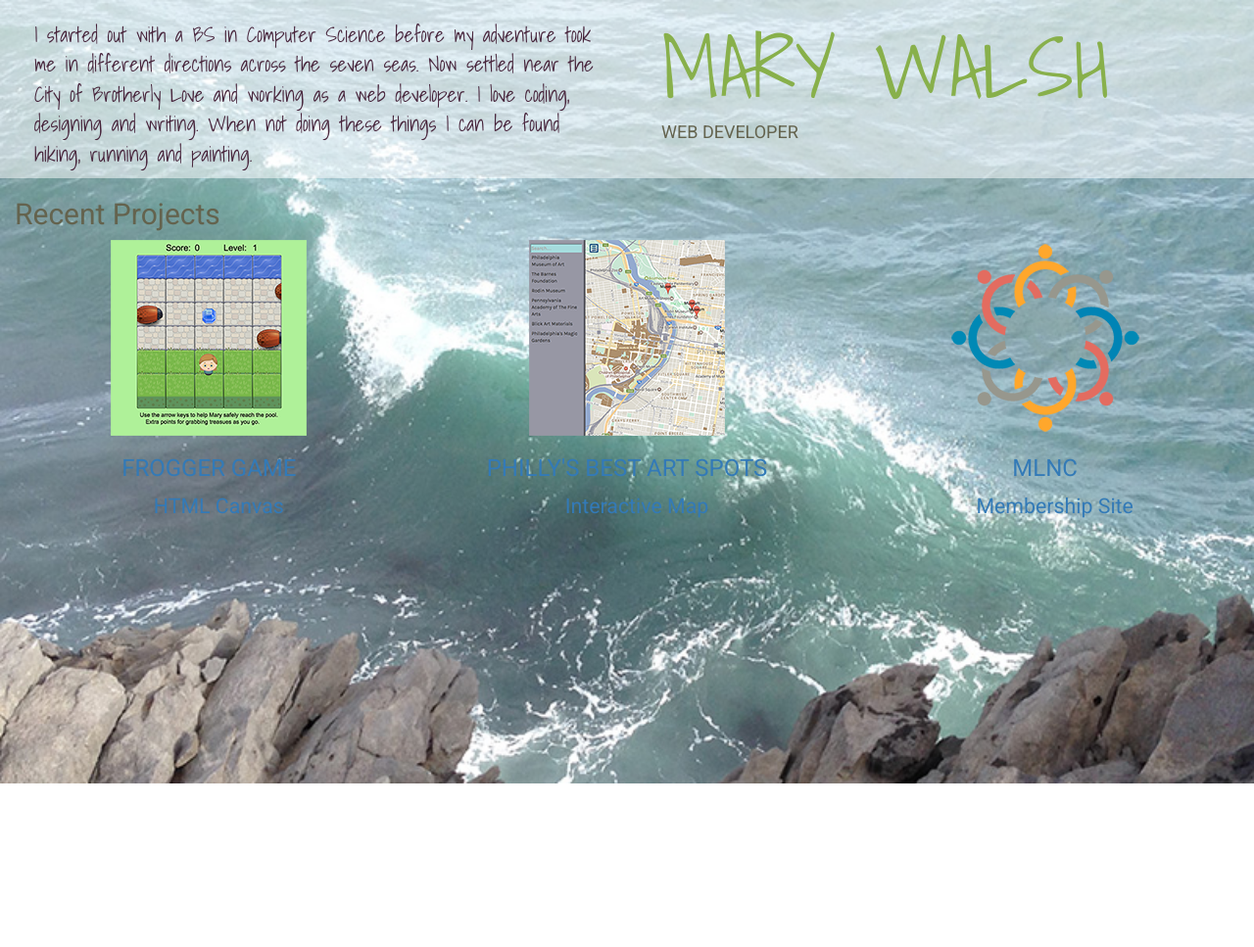
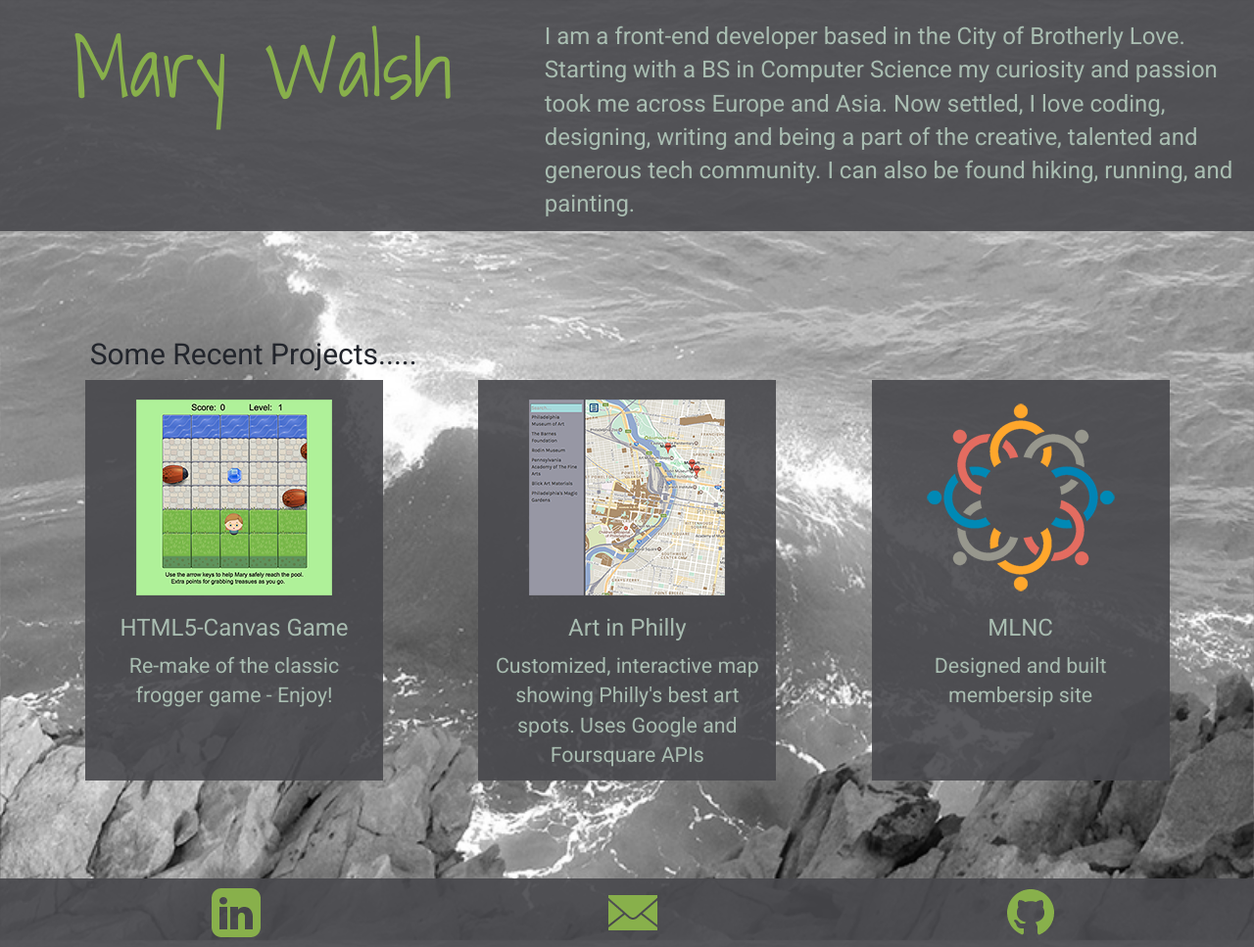
Before and after one commit to MaryDurkin/MaryDurkin.github.io, a plain HTML site: page index.html in a window 1280 px wide. Shown: the whole page at 98% size. Before the commit the page ends 800 px from the top, so only its background shows below. Drawn offline with Linux system fonts and the light colour scheme.

Commit message:
changed blurb, images and css

```diff
--- a/css/style.css
+++ b/css/style.css
@@ -1,8 +1,19 @@
+html {
+    position: relative;
+    min-height: 100%;
+}
+/*
 body {
+    margin-bottom: 60px /* Height of the footer
+}
+*/
+
+body {
+	height: 100%;
 	font-family: 'Roboto', sans-serif;
-	color: #64634e;
+	color: #22252c;
 	font-weight: 400;
-	background-image: url('../images/Wave.jpg');
+	background-image: url('../images/wavebw.jpg');
 	-webkit-background-size: cover;
   	-moz-background-size: cover;
   	-o-background-size: cover;
@@ -10,6 +21,7 @@ body {
 	background-repeat: no-repeat;
 	background-position: center center;
 	background-attachment: fixed;
+	margin-bottom: 150px;
 }
 
 h1 {
@@ -23,17 +35,56 @@ img, embed, object, video {
 
 p {
 	font-size: 16pt;
-	padding-left: 20px;
 }
 
-.row.header {
-	background-color: rgba(255,255,255,0.5);
+footer {
+	background-color: rgba(73,73,77,0.9);
+    position: absolute;
+    bottom: 0;
+    padding-top: 10px;
+    padding-bottom: 10px;
+    width: 100%;
+    /* height: 60px  Example value */
+}
+
+a {
+	color: #a9bdb1;
+}
+
+.container-fluid {
+	padding-left: 0;
+	padding-right: 0;
+}
+.row {
+  display: -webkit-box;
+  display: -webkit-flex;
+  display: -ms-flexbox;
+  display:   flex;
+  flex-wrap: wrap;
+}
+.row > [class*='col-'] {
+  display: flex;
+  flex-direction: column;
+}
+.header {
+	background-color: rgba(73,73,77,0.9);
+}
+
+.about-me {
+	color: white;
+}
+
+.top-7 {
+	margin-top: 7%;
+}
+.row-centered {
+	margin-left: 3%;
+	margin-right: 2%;
 }
 
 .text-thin {
-	font-family: 'Shadows Into Light', cursive;
+
 	font-weight: 100;
-	color: #47243b;
 }
 
 .text-medium {
@@ -54,15 +105,43 @@ p {
 
 .name {
 	/*padding-top: 40px;*/
+	font-family: 'Shadows Into Light', cursive;
+	text-align: center;
 	padding-left: 20px;
 	color: #88b04b;
 	font-size: 65pt;
 }
 
+.sub-header {
+	margin-left:7%;
+}
+.projects {
+	padding-top: 20px;
+	margin-left: 4%;
+	margin-right: 4%;
+	margin-bottom: 20px;
+	background-color: rgba(73,73,77,0.9);
+	color: #a9bdb1;
+
+}
 .profession {
 	padding-left: 20px;
 }
 
 .blurb {
+
+	font-size: 24px;
 	padding-top: 20px;
+	padding-left: 10px;
+	color: #a9bdb1;
+	font-weight: 100;
 }
+
+.skills{
+	margin-left: 20%;
+	font-family: 'Shadows Into Light', cursive;
+	font-size: 24px;
+	color: #a9bdb1;
+	font-weight: 100;
+	background-color: rgba(73,73,77,0.9);
+}
--- a/index.html
+++ b/index.html
@@ -2,7 +2,9 @@
 <!-- saved from url=(0155)file:///Users/marywalsh/Documents/Udacity/Front%20End%20Web%20Design/Portfolio/Project%201%20-portfolio/HTML-CSS%20L3/bootstrap/bootstrap-prestructure.html -->
 <html>
   <head>
-    <meta http-equiv="Content-Type" content="text/html; charset=UTF-8">
+    <meta charset="UTF-8">
+    <meta http-equiv="X-UA-Compatible" content="IE=edge">
+    <!--<meta http-equiv="Content-Type" content="text/html; charset=UTF-8"> -->
     <meta name="viewport" content="width=device-width, initial-scale=1">
     <script type="text/javascript" src="js/jquery-2.1.4.js"></script>
     <script type="text/javascript" src="js/bootstrap.min.js"></script>
@@ -14,58 +16,71 @@
     <link rel="shortcut icon" href="images/favicon.ico" type="image/x-icon" />
   </head>
   <body>
-    <body>
     <div class="container-fluid">
-      <div class="row header">
+      <header class="row header">
+          <div class="col-md-5">
+            <h1 class="text-thin name">Mary Walsh</h1>
+          </div>
+          <div class="col-md-7 about-me">
+            <p class="text-thin blurb">I am a front-end developer based in the City of Brotherly Love. Starting with a BS in Computer Science my curiosity and passion took me across Europe and Asia. Now settled, I love coding, designing, writing and being a part of the creative, talented and generous tech community. I can also be found hiking, running, and painting.</p>
+            <!--
+             <p class="text-thin blurb">Hello World! I started out with a BS in Computer Science before my adventure took me in different directions across the seven seas. Now settled near the City of Brotherly Love and working as a web developer. I love coding, designing and writing. When not doing these things I can be found hiking, running or creating art.</p>
+            -->
+          </div>
+      </header>
        <!-- <div class="col-md-3">
           <img src="images/headshot.jpg" class="img-responsive my-picture" alt="headshot">
         </div> -->
-        <div class="col-md-6">
-          <p class="text-thin blurb">I started out with a BS in Computer Science before my adventure took me in different directions across the seven seas. Now settled near the City of Brotherly Love and working as a web developer. I love coding, designing and writing. When not doing these things I can be found hiking, running and painting.</p>
+
+
+      <div class="row top-7">
+        <div class="col-md-12 sub-header">
+    	    <h2 class="text-medium">Some Recent Projects.....</h2>
         </div>
-        <div class="col-md-6 text-uppercase">
-          <h1 class="text-thin name">Mary Walsh</h1>
-          <h4 class="profession">Web Developer</h4>
+      </div>
+      <div class="row row-centered">
+        <div class="col-md-3 text-center projects">
+
+            <a href="http://marydurkin.github.io/frontend-nanodegree-arcade-game/" target="_blank"><img src="images/Frogger-sm.png"  class="img-responsive center-block" alt="frogger game">
+            <h3>HTML5-Canvas Game</h3></a>
+            <p>Re-make of the classic frogger game - Enjoy!</p>
+
         </div>
+        <div class="col-md-3 text-center projects">
 
+            <a href="http://marydurkin.github.io/Art-in-Philly/" max-width ="200px" target="_blank"><img src="images/Art-in-Philly-sm.png"  class="img-responsive center-block" alt="Philly Art Map">
+            <h3>Art in Philly</h3></a>
+            <p>Customized, interactive map showing Philly's best art spots. Uses Google and Foursquare APIs</p>
+
+        </div>
+        <div class="col-md-3 text-center projects">
+
+            <a href="http://www.mainlinenewcomers.org" target="_blank"><img src="images/MLNC-sm.png"  class="img-responsive center-block" alt="MLNC Logo">
+            <h3 class="text-medium">MLNC</h3></a>
+            <p>Designed and built membersip site</p>
+        </div>
       </div>
 
+    </div>
+    <div class="container-fluid">
+      <footer class="navbar-fixed-bottom">
+        <div class="row row-centered">
+          <div class="col-md-4 text-center">
+            <a href="https://www.linkedin.com/in/mary-durkin-walsh" target="_blank"><img src="images/linkedin.png"  class="img-responsive center-block" alt="LinkedIn"></a>
+          </div>
+          <div class="col-md-4 text-center">
+            <a href="mailto:mary@marydurkinwalsh.com"><img src="images/message.png"  class="img-responsive center-block" alt="LinkedIn"></a>
+          </div>
+          <div class="col-md-4 text-center">
+            <a href="https://github.com/MaryDurkin" target="_blank"><img src="images/github.png"  class="img-responsive center-block" alt="GitHub"></a>
+          </div>
+        </div>
+        <div class="row">
+        </div>
+      </footer>
+    </div>
+  </body>
 
-      <!-- remove main pic
-      <div class="row">
-        <div class="col-md-12">
-
-           <img src="images/winter-landscape.jpg"  class="img-responsive" data-toggle="modal" data-target="#large-pic" alt="winterlandscape painting">
-        </div>
-      </div>
-      -->
-      <div class="row">
-        <div class="col-md-12">
-    	    <h2 class="text-medium">Recent Projects</h2>
-        </div>
-      </div>
-      <div class="row">
-        <div class="col-md-4 text-center">
-          <!-- window  sill painting from google+ -->
-          <a href="http://marydurkin.github.io/frontend-nanodegree-arcade-game/" target="_blank"><img src="images/Frogger-sm.png"  class="img-responsive center-block" alt="frogger game">
-          <h3 class="text-uppercase">Frogger Game</h3>
-          <p><a class="text-medium" href="http://marydurkin.github.io/frontend-nanodegree-arcade-game/" target="_blank">HTML Canvas</a></p>
-        </div>
-        <div class="col-md-4 text-center">
-          <!-- Pig painting from Google + -->
-          <a href="http://marydurkin.github.io/Art-in-Philly/" max-width ="200px" target="_blank"><img src="images/Art-in-Philly-sm.png"  class="img-responsive center-block" alt="Philly Art Map">
-          <h3 class="text-uppercase">Philly's Best Art Spots</h3>
-          <p><a class="text-medium" href="http://marydurkin.github.io/Art-in-Philly/" target="_blank">Interactive Map</a></p>
-        </div>
-        <div class="col-md-4 text-center">
-          <!-- Bottles painting rom Google + -->
-          <a href="http://www.mainlinenewcomers.org" target="_blank"><img src="images/MLNC-sm.png"  class="img-responsive center-block" alt="MLNC Logo">
-          <h3 class="text-uppercase text-medium">MLNC</h3>
-          <p><a class="text-medium" href="http://mainlinenewcomers.org/" target="_blank">Membership Site
-          </a></p>
-        </div>
-      </div>
-    </div>
     <!-- Modal
     <div class="modal fade" id="large-pic" tabindex="-1" role="dialog" aria-labelledby="myModalLabel" aria-hidden="true">
       <div class="modal-dialog">
@@ -83,5 +98,5 @@
         </div>
       </div>
     </div> -->
-  </body>
+
 </html>
```
Also changed, not shown: images/github.png (added), images/linkedin.png (added), images/message.png (added), images/wavebw.jpg (added).
